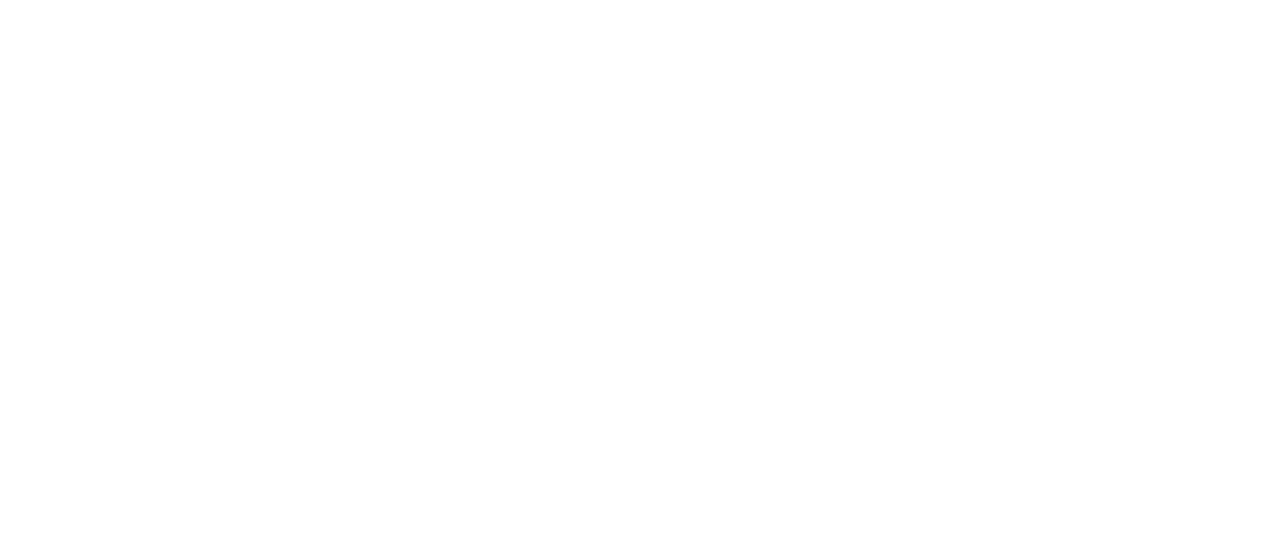
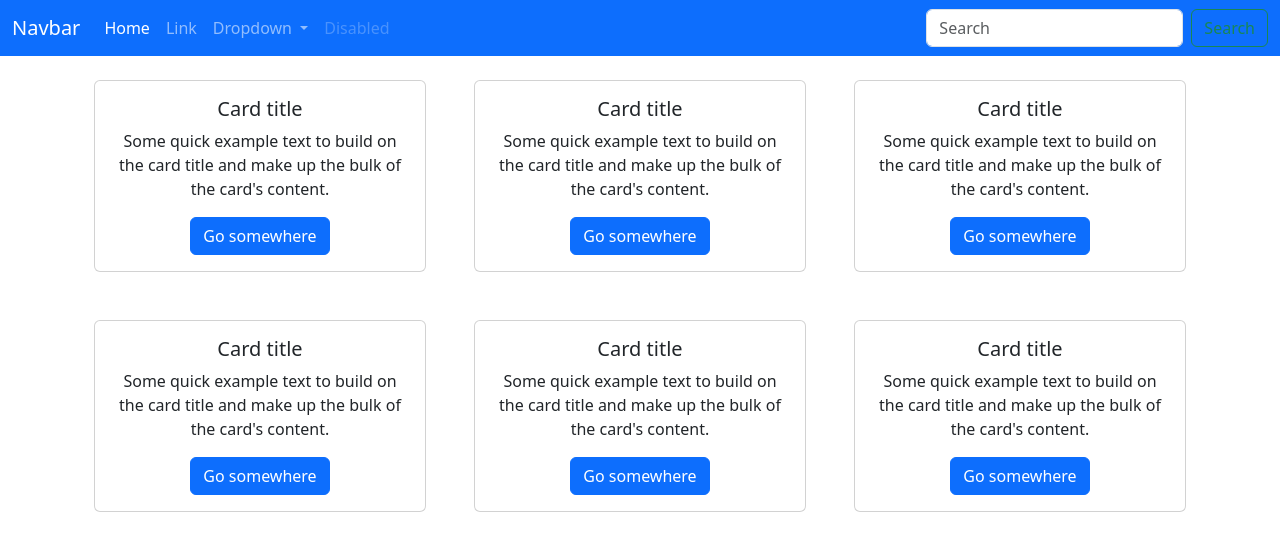
Before and after one commit to kion1491/VUE3-GETTING-STARTED, a Vue app in the folder learn-vue3/: page / in a window 1280 px wide. Shown: the top 550 px of the page. Built offline with nearby package versions, Linux system fonts and the light colour scheme.

Commit message:
bootstrap, basic component
1. bootstrap setting
2. basic component(지역, 전역)

```diff
--- a/learn-vue3/src/App.vue
+++ b/learn-vue3/src/App.vue
@@ -1,9 +1,18 @@
 <template>
-  <div></div>
+  <div>
+    <TheNav></TheNav>
+    <TheView></TheView>
+  </div>
 </template>
 
 <script>
+import TheNav from "./components/TheNav.vue";
+import TheView from "./components/TheView.vue";
 export default {
+  components: {
+    TheNav,
+    TheView: TheView,
+  },
   setup() {
     return {};
   },
--- /dev/null
+++ b/learn-vue3/src/components/AppCard.vue
@@ -0,0 +1,24 @@
+<template>
+  <div class="card">
+    <div class="card-body">
+      <h5 class="card-title">Card title</h5>
+      <p class="card-text">
+        Some quick example text to build on the card title and make up the bulk
+        of the card's content.
+      </p>
+      <a href="#" class="btn btn-primary">Go somewhere</a>
+    </div>
+  </div>
+</template>
+
+<script>
+export default {
+  setup() {
+    console.log("AppCard setup() 짜잔! ");
+
+    return {};
+  },
+};
+</script>
+
+<style lang="scss" scoped></style>
--- /dev/null
+++ b/learn-vue3/src/components/TheNav.vue
@@ -0,0 +1,69 @@
+<template>
+  <nav class="navbar navbar-expand-sm navbar-dark bg-primary">
+    <div class="container-fluid">
+      <a class="navbar-brand" href="#">Navbar</a>
+      <button
+        class="navbar-toggler"
+        type="button"
+        data-bs-toggle="collapse"
+        data-bs-target="#navbarSupportedContent"
+        aria-controls="navbarSupportedContent"
+        aria-expanded="false"
+        aria-label="Toggle navigation"
+      >
+        <span class="navbar-toggler-icon"></span>
+      </button>
+      <div class="collapse navbar-collapse" id="navbarSupportedContent">
+        <ul class="navbar-nav me-auto">
+          <li class="nav-item">
+            <a class="nav-link active" aria-current="page" href="#">Home</a>
+          </li>
+          <li class="nav-item">
+            <a class="nav-link" href="#">Link</a>
+          </li>
+          <li class="nav-item dropdown">
+            <a
+              class="nav-link dropdown-toggle"
+              href="#"
+              role="button"
+              data-bs-toggle="dropdown"
+              aria-expanded="false"
+            >
+              Dropdown
+            </a>
+            <ul class="dropdown-menu">
+              <li><a class="dropdown-item" href="#">Action</a></li>
+              <li><a class="dropdown-item" href="#">Another action</a></li>
+              <li><hr class="dropdown-divider" /></li>
+              <li>
+                <a class="dropdown-item" href="#">Something else here</a>
+              </li>
+            </ul>
+          </li>
+          <li class="nav-item">
+            <a class="nav-link disabled" aria-disabled="true">Disabled</a>
+          </li>
+        </ul>
+        <form class="d-flex" role="search">
+          <input
+            class="form-control me-2"
+            type="search"
+            placeholder="Search"
+            aria-label="Search"
+          />
+          <button class="btn btn-outline-success" type="submit">Search</button>
+        </form>
+      </div>
+    </div>
+  </nav>
+</template>
+
+<script>
+export default {
+  setup() {
+    return {};
+  },
+};
+</script>
+
+<style lang="scss" scoped></style>
--- /dev/null
+++ b/learn-vue3/src/components/TheView.vue
@@ -0,0 +1,45 @@
+<template>
+  <main>
+    <div class="container py-4">
+      <div class="container text-center">
+        <div class="row g-5">
+          <div class="col col-4">
+            <AppCard></AppCard>
+          </div>
+          <div class="col col-4">
+            <AppCard></AppCard>
+          </div>
+          <div class="col col-4">
+            <AppCard></AppCard>
+          </div>
+          <div class="col col-4">
+            <AppCard></AppCard>
+          </div>
+          <div class="col col-4">
+            <AppCard></AppCard>
+          </div>
+          <div class="col col-4">
+            <AppCard></AppCard>
+          </div>
+        </div>
+      </div>
+    </div>
+  </main>
+</template>
+
+<script>
+import AppCard from "./AppCard.vue";
+
+console.log("AppCard Module 동작");
+
+export default {
+  components: {
+    AppCard: AppCard,
+  },
+  setup() {
+    return {};
+  },
+};
+</script>
+
+<style lang="scss" scoped></style>
--- a/package.json
+++ b/package.json
@@ -12,6 +12,7 @@
   "license": "ISC",
   "dependencies": {
     "@vitejs/plugin-vue": "^5.1.4",
+    "bootstrap": "^5.3.3",
     "vite": "^5.4.10",
     "vue": "^3.5.12"
   }
```
Also changed, not shown: learn-vue3/src/main.js (+6 -2 lines), 1 other file (tests, documents, lock files or other folders).
